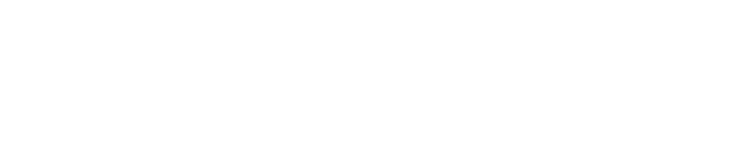
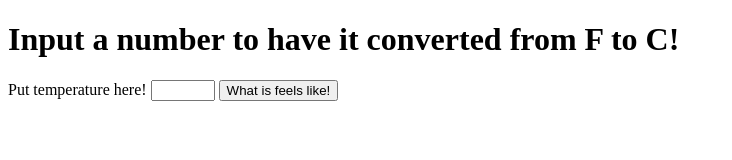
Before and after one commit to MariTopel/Unit2.TemperatureConverter, a plain HTML site: page index.html in a window 1280 px wide. Shown: the whole page, without its empty margins (0-732 px from the left). Drawn offline with Linux system fonts and the light colour scheme.

Commit message:
fixed issue with wrong repository. added js file with functions. added button and input to html. made logic to convert F to C

```diff
--- a/index.html
+++ b/index.html
@@ -3,6 +3,19 @@
   <head>
     <title></title>
     <meta name="viewport" content="width=device-width, initial-scale=1.0" />
+    <script type="text/javascript" src="index.js"></script>
   </head>
-  <body></body>
+  <body>
+    <h1>Input a number to have it converted from F to C!</h1>
+
+    <label for="tempF">Put temperature here!</label>
+
+    <input type="number" id="tempF" name="tempF" min="1" max="300" />
+
+    <button
+      onclick="describeTemperature(document.getElementById('tempF').value)"
+    >
+      What is feels like!
+    </button>
+  </body>
 </html>
--- /dev/null
+++ b/index.js
@@ -0,0 +1,26 @@
+tempF = 0;
+
+function convertToCelcius(tempF) {
+  var tempC = (tempF - 32) / 1.8;
+  alert(tempC);
+  return tempC;
+}
+
+/* console.log(convertToCelcius(tempF)); */
+
+function describeTemperature(tempF) {
+  tempC = convertToCelcius(tempF);
+  if (tempC < 0) {
+    alert("very cold");
+  } else if (tempC < 20) {
+    alert("cold");
+  } else if (tempC < 30) {
+    alert("warm");
+  } else if (tempC < 40) {
+    alert("hot");
+  } else {
+    alert("very hot");
+  }
+}
+
+/* console.log(describeTemperature(tempF)); */
```
